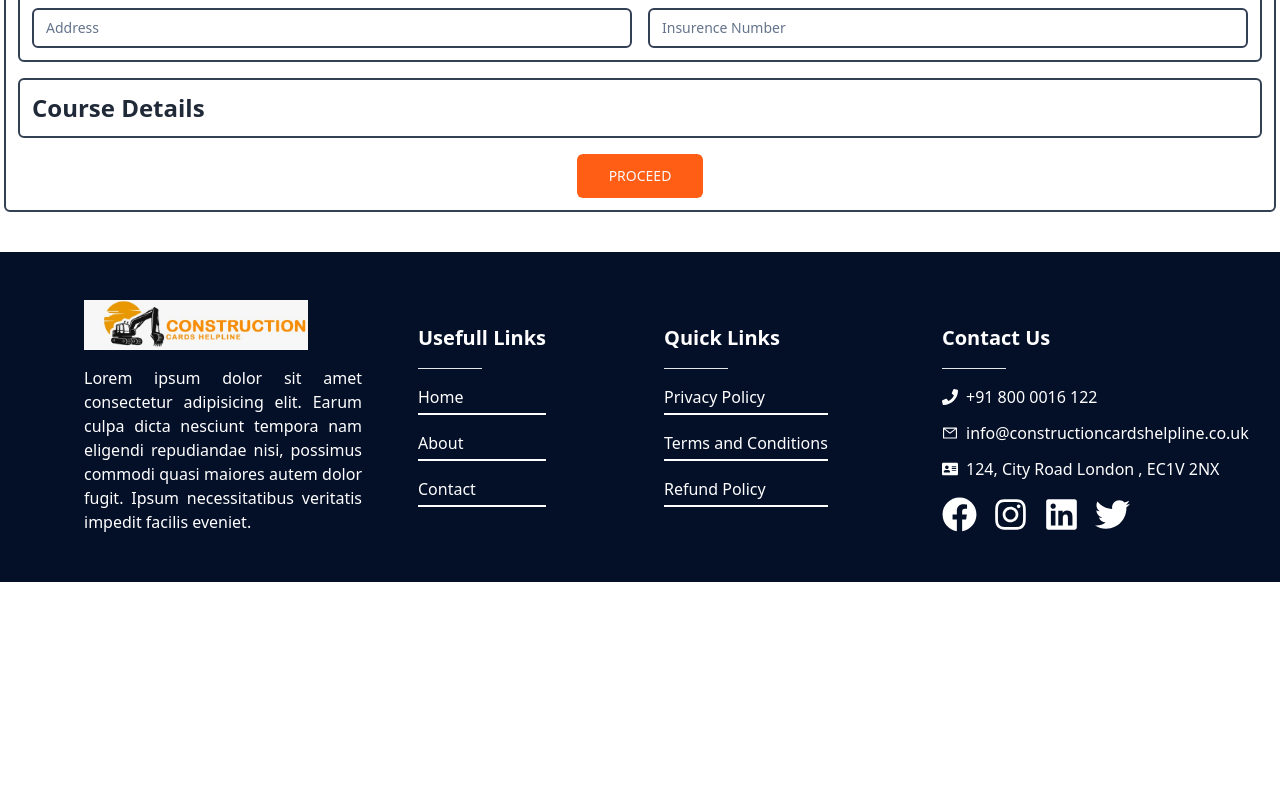
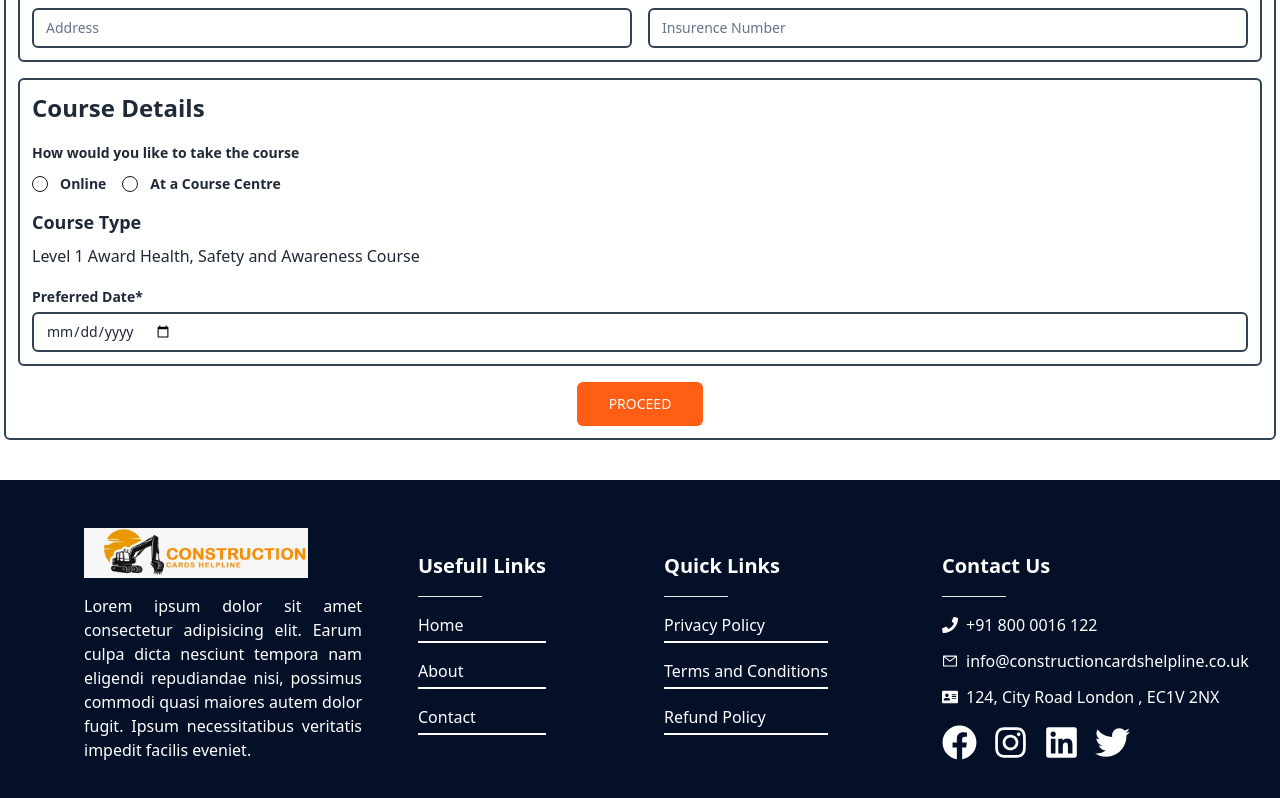
Before and after one commit to nishantsingh345/construction2, a Next.js app: page /course/book-now in a window 1280 px wide. Shown: the part 799-1597 px from the top of the page. Before the commit the page ends 1381 px from the top, so only its background shows below. Built offline with nearby package versions, Linux system fonts and the light colour scheme.

Commit message:
add course form and radio

```diff
--- a/src/components/book/course/CourseForm.tsx
+++ b/src/components/book/course/CourseForm.tsx
@@ -27,6 +27,8 @@ import * as z from "zod";
 import { Input } from "@/components/ui/input";
 import { Button } from "@/components/ui/button";
 import { Checkbox } from "@/components/ui/checkbox";
+
+import { RadioGroup, RadioGroupItem } from "@/components/ui/radio-group";
 
 const items = [
   {
@@ -78,6 +80,9 @@ const FormSchema = z.object({
   preferreddate: z.string().min(1).max(50),
   items: z.array(z.string()).refine((value) => value.some((item) => item), {
     message: "You have to select at least one item.",
+  }),
+  type: z.enum(["all", "mentions", "none"], {
+    required_error: "You need to select a notification type.",
   }),
 });
 
@@ -240,6 +245,56 @@ const CourseForm = (props: Props) => {
 
               <div className="w-full space-y-4 border-2 border-slate-700 p-3 rounded-md">
                 <p className="font-bold space-y-2 text-2xl">Course Details</p>
+
+                <FormField
+                  control={form.control}
+                  name="type"
+                  render={({ field }) => (
+                    <FormItem className="space-y-3">
+                      <FormLabel className="">How would you like to take the course</FormLabel>
+                      <FormControl className="">
+                        <RadioGroup
+                          onValueChange={field.onChange}
+                          defaultValue={field.value}
+                          className="flex space-x-2 items-center"
+                        >
+                          <FormItem className="flex items-center space-x-3 space-y-0">
+                            <FormControl>
+                              <RadioGroupItem value="all" />
+                            </FormControl>
+                            <FormLabel className="font-normal">Online</FormLabel>
+                          </FormItem>
+                          <FormItem className="flex items-center space-x-3 space-y-0">
+                            <FormControl>
+                              <RadioGroupItem value="mentions" />
+                            </FormControl>
+                            <FormLabel className="font-normal">At a Course Centre</FormLabel>
+                          </FormItem>
+                        </RadioGroup>
+                      </FormControl>
+                      <FormMessage />
+                    </FormItem>
+                  )}
+                />
+
+                <div className="space-y-2">
+                  <p className="font-bold text-lg">Course Type</p>
+                  <p>Level 1 Award Health, Safety and Awareness Course</p>
+                </div>
+
+                <FormField
+                  control={form.control}
+                  name="preferreddate"
+                  render={({ field }) => (
+                    <FormItem className="w-full space-y-1">
+                      <FormLabel>Preferred Date*</FormLabel>
+                      <FormControl>
+                        <Input placeholder="Preferred Date*" type="date" {...field} />
+                      </FormControl>
+                      <FormMessage />
+                    </FormItem>
+                  )}
+                />
               </div>
 
               <div className="flex items-center justify-center">
```
